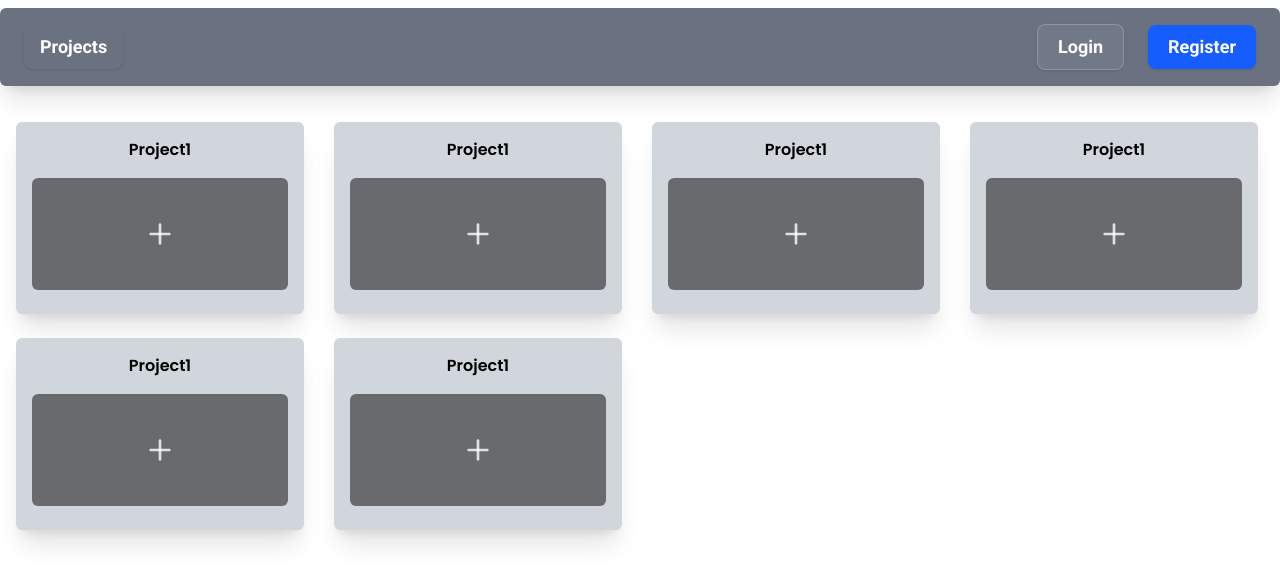
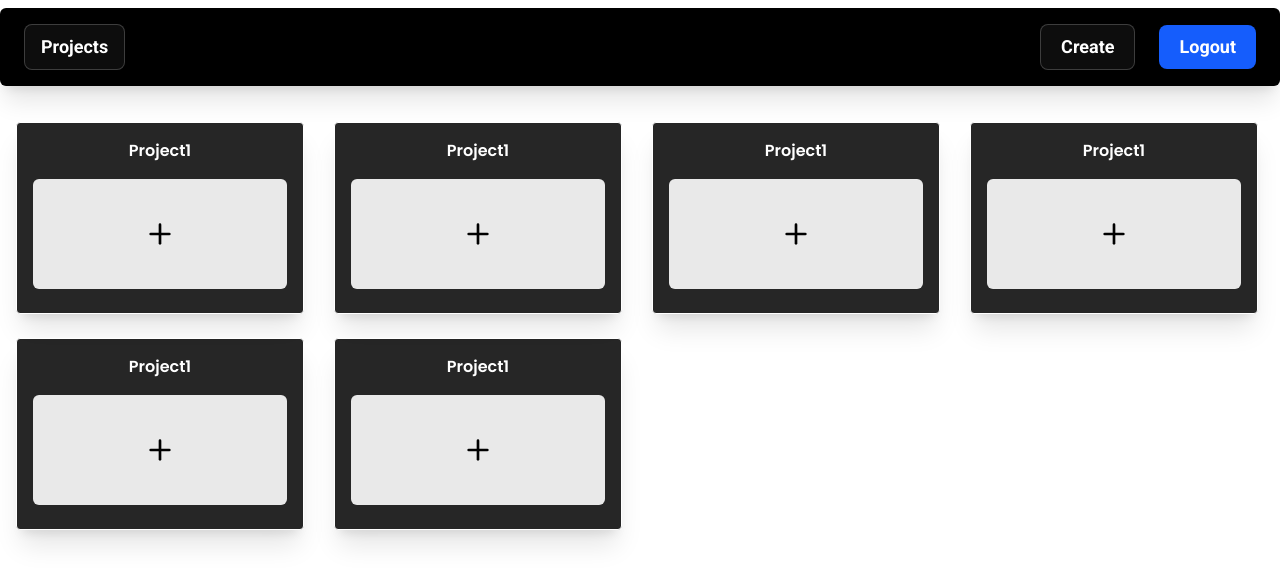
Before and after one commit to kiran-11123/Background-Jobs, a Next.js app in the folder frontend/: page /home in a window 1280 px wide. Shown: the top 584 px of the page. Built offline with nearby package versions, Linux system fonts and the light colour scheme; sample sign-in values are in the browser's storage.

Commit message:
doing the frontend changes

```diff
--- a/frontend/app/components/project_card.tsx
+++ b/frontend/app/components/project_card.tsx
@@ -9,7 +9,8 @@ interface CardComponents {
 
 export default function ProjectCard({ title }: CardComponents) {
     return (
-        <div className="w-full max-w-md sm:max-w-72 p-4 rounded-md h-48 flex flex-col gap-4 items-center justify-between shadow-xl bg-gray-300">
+        <div className="w-full max-w-md sm:max-w-72 p-4 rounded-sm h-48 flex flex-col gap-4 items-center justify-between shadow-xl bg-black/85 text-white transition-all duration-300 hover:scale-105
+                         hover:shadow-md border border-white hover:border-white ">
             <div className="w-full flex items-center justify-center ">
                 <h2 className="font-poppins font-semibold text-center ">{title}</h2>
             </div>
@@ -19,9 +20,9 @@ export default function ProjectCard({ title }: CardComponents) {
             <button
                 type="button"
                 title="open-project"
-                className="flex-1 w-full mb-2 flex items-center justify-center bg-black/50 hover:bg-black/60 rounded-md "
+                className="flex-1 cursor-pointer w-full mb-2 flex items-center justify-center bg-white/90   rounded-md "
             >
-                <Plus className="w-8 h-8 text-white/80" />
+                <Plus className="w-8 h-8 text-black" />
             </button>
 
 
--- a/frontend/app/home/page.tsx
+++ b/frontend/app/home/page.tsx
@@ -4,11 +4,20 @@ import { useState } from "react"
 import AuthGuard from "../components/AuthGuard"
 import ProjectCard from "../components/project_card"
 import { Menu , X } from "lucide-react"
+import { useRouter } from "next/navigation"
 
 
 export default function Home(){
 
     const[isOpen , setIsOpen] = useState(false);
+    const router = useRouter();
+
+    function logout(){
+
+        localStorage.removeItem("token");
+        router.replace("/");
+
+    }
 
 
     return(
@@ -16,7 +25,7 @@ export default function Home(){
         <AuthGuard>
           <div className="  flex  flex-col justify-between w-full bg-[radial-gradient(ellipse_at_top_right,_var(--tw-gradient-stops))] from-[#525252] via-[#a3a3a3] to-[#e5e5e5] ">
 
-            <div className="flex justify-between items-center mt-2 z-50  w-full bg-gray-500 text-white rounded-md px-6 py-4 font-bold shadow-xl ">
+            <div className="flex justify-between items-center mt-2 z-50  w-full bg-black text-white rounded-md px-6 py-4 font-bold shadow-xl ">
 
                  <div className="px-4 py-2 rounded-lg
                                     font-roboto
@@ -25,6 +34,10 @@ export default function Home(){
 
                         focus:ring-2 focus:ring-blue-400
                         hover:scale-105
+                           border border-white/20
+                         bg-white/5
+                         hover:bg-white/10
+                        hover:border-white/40
                         transition-all duration-300
                         shadow-sm hover:shadow-lg">
                         Projects
@@ -43,7 +56,7 @@ export default function Home(){
                         transition-all duration-300
                         shadow-sm hover:shadow-md
                         ">
-                        Login
+                        Create
                       </button>
 
                       <button className="
@@ -55,8 +68,8 @@ export default function Home(){
                         cursor-pointer
                         transition-all duration-300
                         shadow-sm hover:shadow-lg
-                      ">
-                        Register
+                      " onClick={logout}>
+                        Logout
                       </button>
 
                     </div>
```
